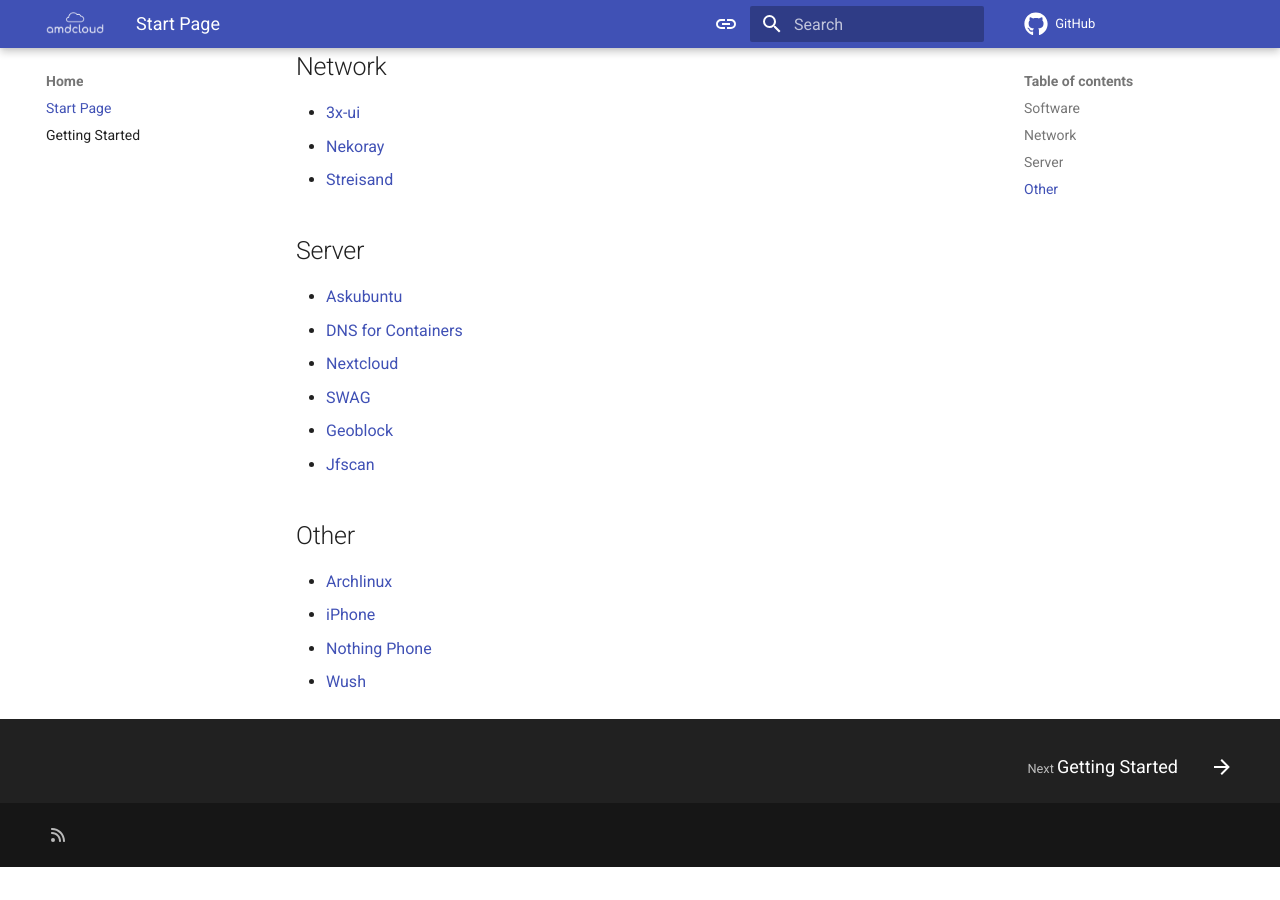
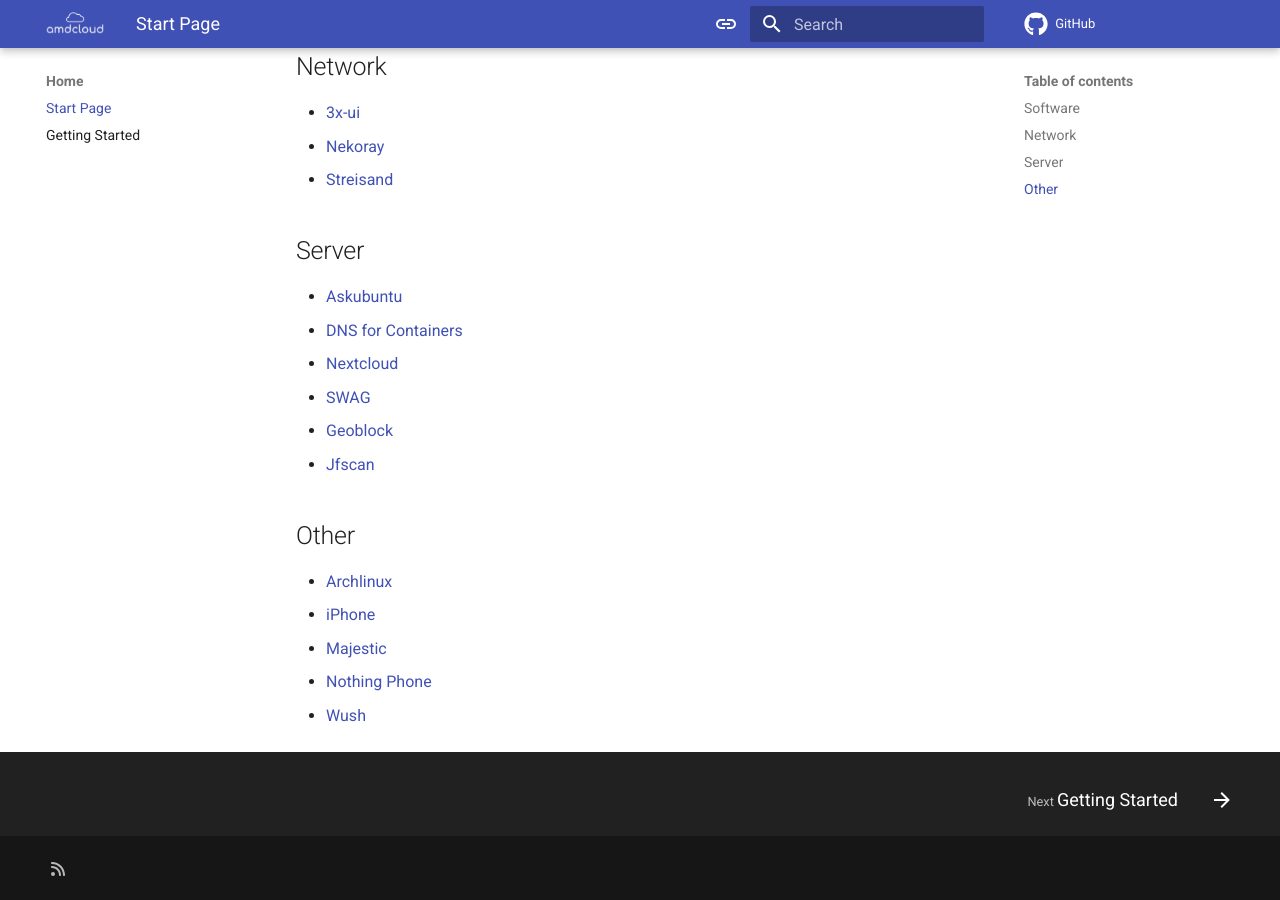
Before and after one commit to TeamDominant/Wiki-mkdocs, an MkDocs documentation site: the page built from docs/index.md, in a window 1280 px wide and 900 px high, scrolled down 540 px. Built offline with MkDocs 1.6.1 and Material for MkDocs 9.7.7, drawn with Linux system fonts in a browser that asks for light colours; comment, search, counter and statistics services are not loaded; before the commit the page ends 1407 px from its top, so only the background shows below that.

Commit message:
index: forgot to add the new page

```diff
--- a/docs/index.md
+++ b/docs/index.md
@@ -29,5 +29,6 @@
 
 - [Archlinux](arch.md)
 - [iPhone](iphone.md)
+- [Majestic](majestic.md)
 - [Nothing Phone](nothing.md)
 - [Wush](wush.md)
```
